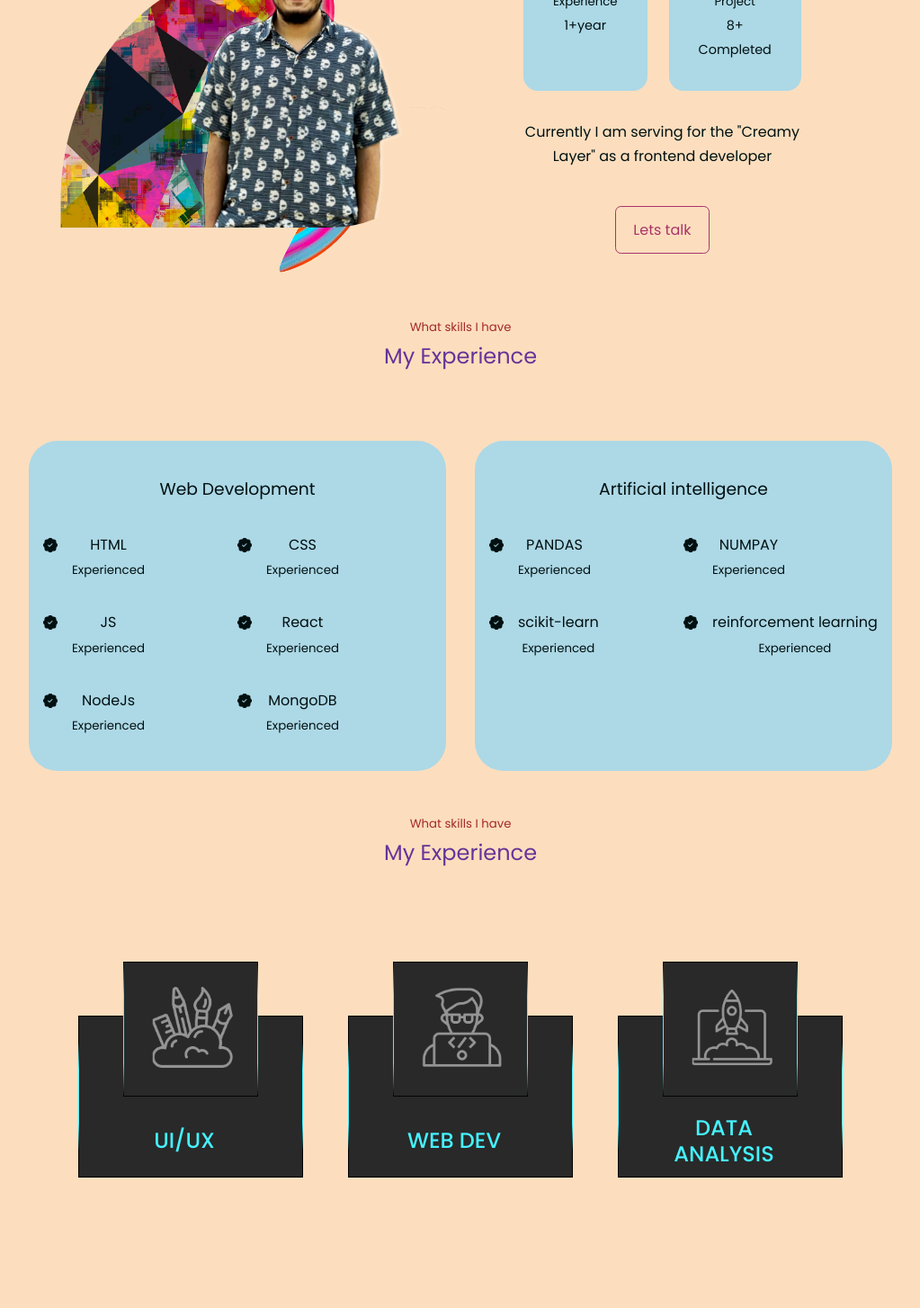
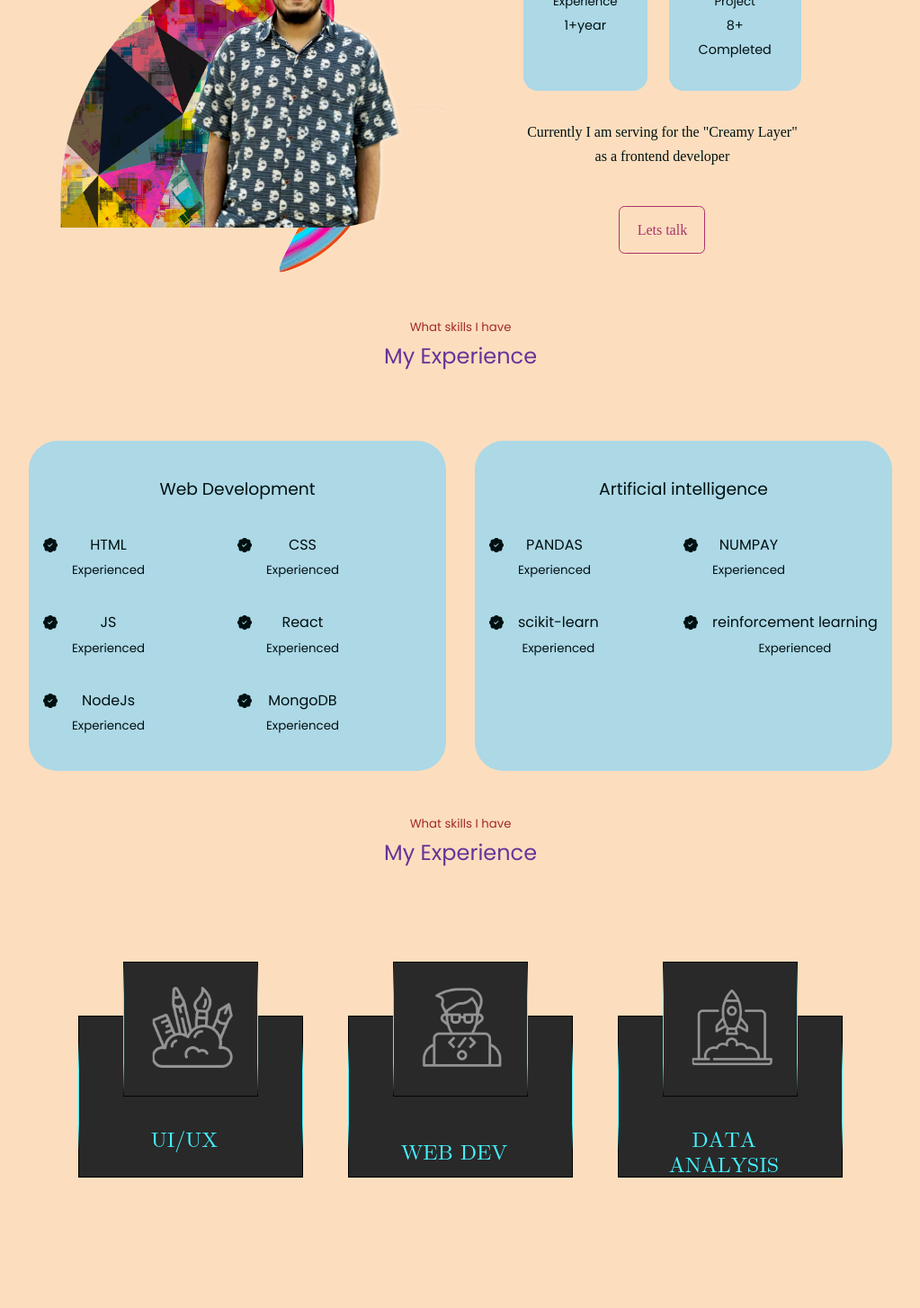
Before and after one commit to Tanmoy001/Portfolio_Tanmoy_Chowdhury, a React (Create React App) app: page / in a window 1280 px wide. Shown: the part 1180-2634 px from the top of the page at 90% size, without its empty margins (128-1151 px from the left). Built offline with nearby package versions, Linux system fonts and the light colour scheme.

Commit message:
last_commit_css

```diff
--- a/src/components/Portfolio/Portfolio.css
+++ b/src/components/Portfolio/Portfolio.css
@@ -84,6 +84,11 @@ box-shadow: inset 20px 20px 20px rgba(0,0,0,0.05), 25px 35px 20px rgba(0,0,0,0.0
     display: flex;
     justify-content: center;
 }
+/* .portfolio_item-cta a {
+    border:'none';
+    font-weight:'600';
+    font-family:'cursive';
+} */
 
 @media only screen and (max-width: 1080px)  {
     .portfolio_content {
--- a/src/components/Services/Services.css
+++ b/src/components/Services/Services.css
@@ -152,6 +152,7 @@ margin-bottom: 1rem;
     height: 35%;
 }
 #services .container .card .content .details h2{
+    font-family: math;
 font-size: 1.5em;
 font-weight: 500;
 color: #45f3ff;
@@ -161,6 +162,7 @@ line-height: 1.2em;
 color: #fff;
 opacity: 0;
 transform: 0.5s;
+font-family: cursive;
 }
 #services .container .card:hover .content {
     margin-left: 0;
--- a/src/components/about/about.css
+++ b/src/components/about/about.css
@@ -123,6 +123,7 @@ width: 42%;
 }
 .about_content p{
     margin: 2rem 0 2.6rem;
+    font-family: cursive;
 }
 
 @media only screen and (max-width: 1080px){
--- a/src/components/contact/contactus.css
+++ b/src/components/contact/contactus.css
@@ -54,6 +54,7 @@
     color: #292929;
 }
 .contact_container .row100 .inputBox .text{
+    font-family: cursive;
     position: absolute;
     top: 0;
     left: 0;
--- a/src/components/footer/footer.css
+++ b/src/components/footer/footer.css
@@ -10,6 +10,7 @@ footer a{
 
 }
 .footer_logo{
+    font-family: inherit;
     font-size: 2rem;
     font-weight: 500;
     margin-bottom: 2rem;
--- a/src/index.css
+++ b/src/index.css
@@ -70,6 +70,7 @@ a:hover{
 }
 
 .btn{
+  font-family: cursive;
   width: max-content;
   display: inline-block;
   color: var(--color-primary);
```
